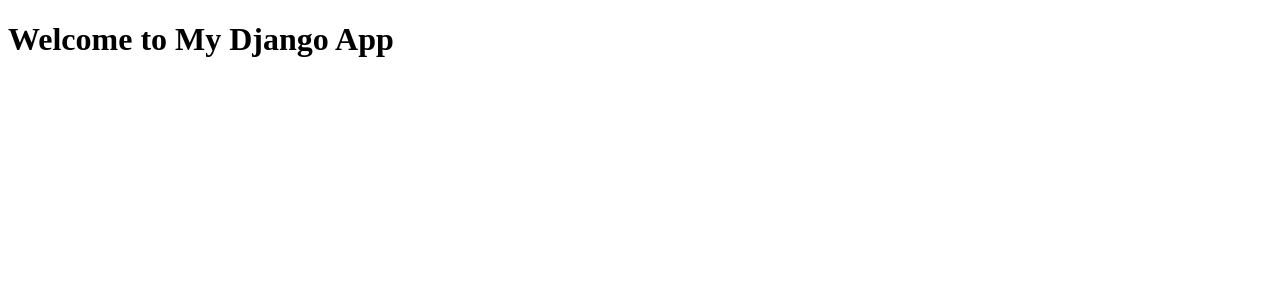
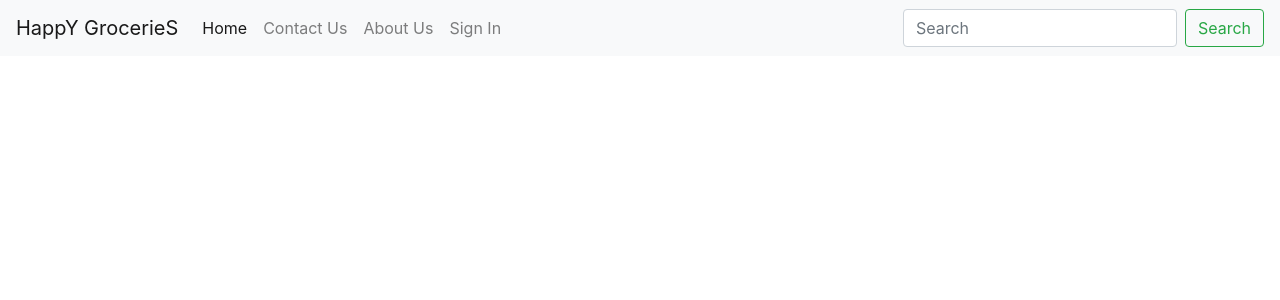
Before and after one commit to sakib387/E-commerce_payment_authentication, a Django app: page / in a window 1280 px wide. Shown: the top 300 px of the page. Run offline with Django 5.2, Linux system fonts and the light colour scheme; some libraries are stand-ins or nearby versions.

Commit message:
nav added

```diff
--- a/ecommerce/ecommerceapp/urls.py
+++ b/ecommerce/ecommerceapp/urls.py
@@ -2,5 +2,7 @@
 from ecommerceapp import views
 
 urlpatterns = [
-    path('', views.index,name="index")
+    path('', views.index,name="index"),
+       path('contact', views.contact,name="contact"),
+       path('about', views.about,name="about")
 ]
--- a/ecommerce/ecommerceapp/views.py
+++ b/ecommerce/ecommerceapp/views.py
@@ -3,3 +3,9 @@
 # Create your views here.
 def index(request):
     return render(request,"index.html")
+
+def contact(request):
+    return render(request,"contact.html")
+
+def about(request):
+    return render(request,"about.html")
--- /dev/null
+++ b/ecommerce/templates/about.html
@@ -0,0 +1,2 @@
+{% extends "base.html" %}
+{% block title %}-about{% endblock title %}
--- /dev/null
+++ b/ecommerce/templates/base.html
@@ -0,0 +1,51 @@
+<!DOCTYPE html>
+<html lang="en">
+<head>
+    <meta charset="UTF-8">
+    <meta name="viewport" content="width=device-width, initial-scale=1.0">
+    <link rel="stylesheet" href="https://stackpath.bootstrapcdn.com/bootstrap/4.5.2/css/bootstrap.min.css">
+    <title>E-commerce
+        {% block title %}{% endblock title %}
+    </title>
+</head>
+<body>
+<nav class="navbar navbar-expand-lg navbar-light bg-light">
+  <a class="navbar-brand" href="/">HappY GrocerieS</a>
+  <button class="navbar-toggler" type="button" data-toggle="collapse" data-target="#navbarSupportedContent" aria-controls="navbarSupportedContent" aria-expanded="false" aria-label="Toggle navigation">
+    <span class="navbar-toggler-icon"></span>
+  </button>
+
+  <div class="collapse navbar-collapse" id="navbarSupportedContent">
+    <ul class="navbar-nav mr-auto">
+      <li class="nav-item active">
+        <a class="nav-link" href="/">Home <span class="sr-only">(current)</span></a>
+      </li>
+      <li class="nav-item">
+        <a class="nav-link" href="/contact">Contact Us</a>
+      </li>
+      <li class="nav-item">
+        <a class="nav-link" href="/about">About Us</a>
+      </li>
+      <li class="nav-item">
+        <a class="nav-link" href="/signin">Sign In</a>
+      </li>
+    </ul>
+    <form class="form-inline my-2 my-lg-0 d-flex">
+      <input class="form-control mr-sm-2" type="search" placeholder="Search" aria-label="Search">
+      <button class="btn btn-outline-success my-2 my-sm-0" type="submit">Search</button>
+    </form>
+  </div>
+</nav>
+
+<!-- Body Block -->
+<div class="container mt-4">
+    {% block body %}
+    <!-- Content goes here -->
+    {% endblock body %}
+</div>
+
+<script src="https://code.jquery.com/jquery-3.5.1.slim.min.js"></script>
+<script src="https://cdn.jsdelivr.net/npm/@popperjs/core@2.5.2/dist/umd/popper.min.js"></script>
+<script src="https://stackpath.bootstrapcdn.com/bootstrap/4.5.2/js/bootstrap.min.js"></script>
+</body>
+</html>
--- /dev/null
+++ b/ecommerce/templates/contact.html
@@ -0,0 +1,5 @@
+{% extends "base.html" %}
+{% block title %}-contact{% endblock title %}
+{% block body %}
+body
+{% endblock body %}
--- a/ecommerce/templates/index.html
+++ b/ecommerce/templates/index.html
@@ -1,13 +1,2 @@
-<!DOCTYPE html>
-<html lang="en">
-<head>
-    <meta charset="UTF-8">
-    <meta name="viewport" content="width=device-width, initial-scale=1.0">
-    <title>E-commerce</title>
- </head>
-<body>
-
-        <h1>Welcome to My Django App</h1>
-
-</body>
-</html>
+ {% extends "base.html" %}
+ {% block title %}-home{% endblock title %}
```
